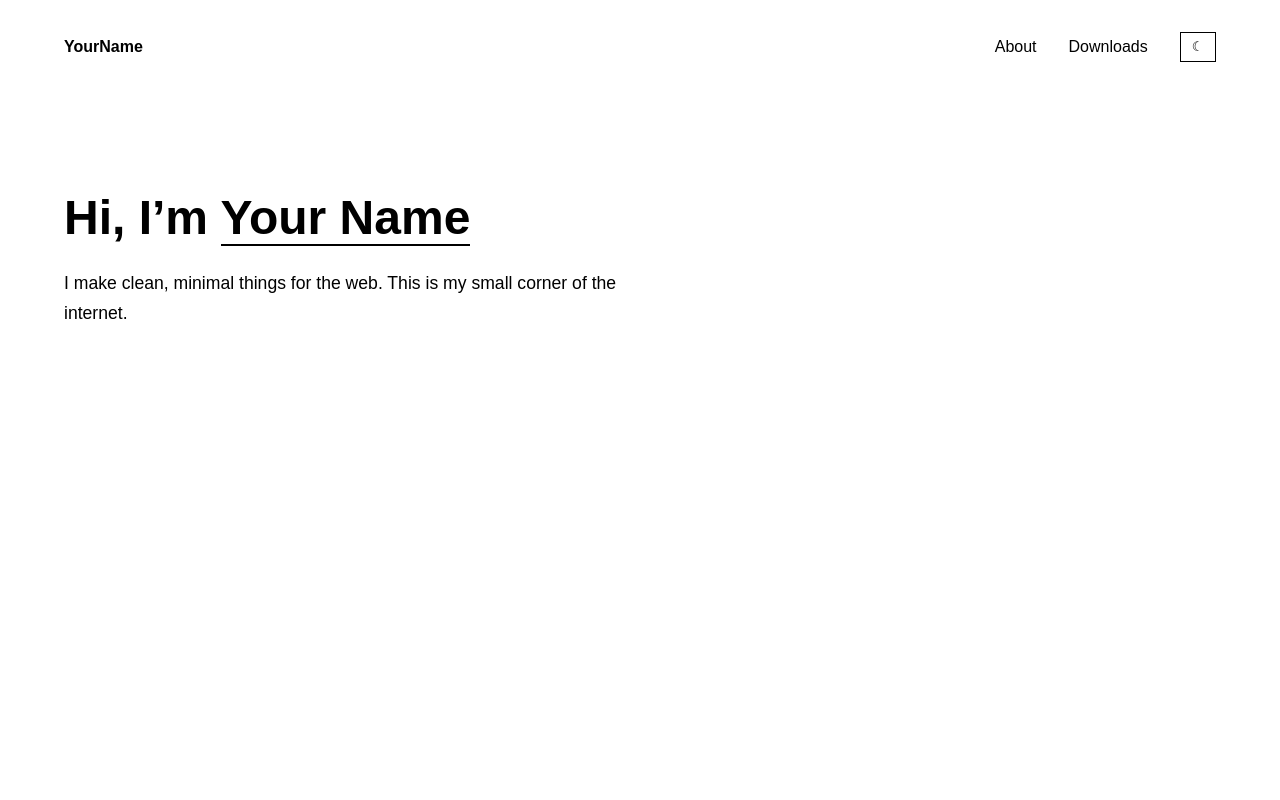
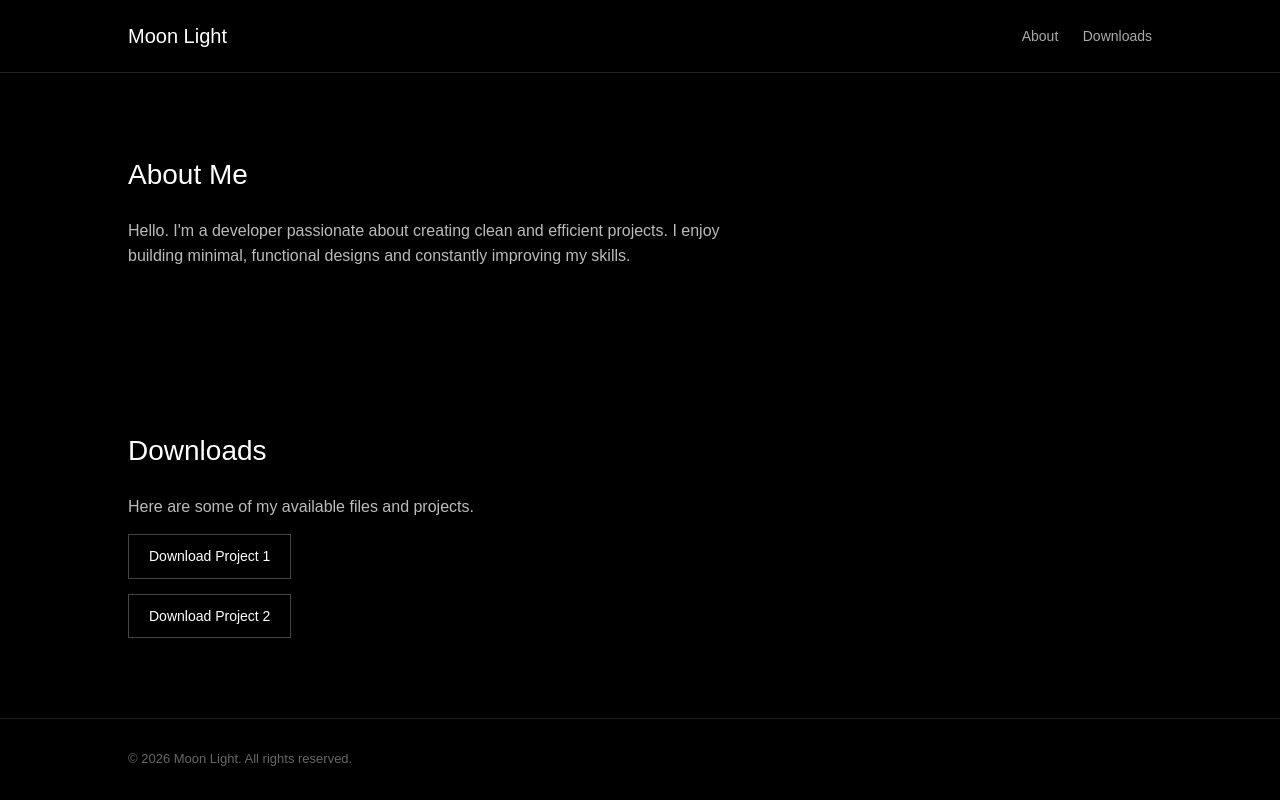
Before and after one commit to koruna-rZ/Website, a plain HTML site: page index.html in a window 1280 px wide. Drawn offline with Linux system fonts and the light colour scheme.

Commit message:
Update index.html

```diff
--- a/index.html
+++ b/index.html
@@ -1,33 +1,125 @@
 <!DOCTYPE html>
 <html lang="en">
 <head>
-  <meta charset="UTF-8">
-  <title>Your Name</title>
-  <link rel="stylesheet" href="style.css">
+    <meta charset="UTF-8">
+    <title>My Website</title>
+    <meta name="viewport" content="width=device-width, initial-scale=1.0">
+
+    <style>
+        /* Reset */
+        * {
+            margin: 0;
+            padding: 0;
+            box-sizing: border-box;
+            font-family: Arial, Helvetica, sans-serif;
+        }
+
+        body {
+            background-color: #000;
+            color: #fff;
+            line-height: 1.6;
+        }
+
+        header {
+            padding: 20px 10%;
+            border-bottom: 1px solid #222;
+            display: flex;
+            justify-content: space-between;
+            align-items: center;
+        }
+
+        header h1 {
+            font-size: 20px;
+            font-weight: 500;
+        }
+
+        nav a {
+            color: #aaa;
+            text-decoration: none;
+            margin-left: 20px;
+            font-size: 14px;
+            transition: 0.3s;
+        }
+
+        nav a:hover {
+            color: #fff;
+        }
+
+        section {
+            padding: 80px 10%;
+            max-width: 900px;
+        }
+
+        section h2 {
+            font-size: 28px;
+            margin-bottom: 20px;
+            font-weight: 500;
+        }
+
+        section p {
+            color: #bbb;
+            max-width: 600px;
+        }
+
+        .downloads a {
+            display: inline-block;
+            margin-top: 15px;
+            padding: 10px 20px;
+            border: 1px solid #444;
+            color: #fff;
+            text-decoration: none;
+            font-size: 14px;
+            transition: 0.3s;
+        }
+
+        .downloads a:hover {
+            background-color: #111;
+            border-color: #888;
+        }
+
+        footer {
+            padding: 30px 10%;
+            border-top: 1px solid #222;
+            color: #666;
+            font-size: 13px;
+        }
+
+        html {
+            scroll-behavior: smooth;
+        }
+    </style>
 </head>
-<body class="page">
+<body>
 
+<header>
+    <h1>Moon Light</h1>
+    <nav>
+        <a href="#about">About</a>
+        <a href="#downloads">Downloads</a>
+    </nav>
+</header>
 
+<section id="about">
+    <h2>About Me</h2>
+    <p>
+        Hello. I'm a developer passionate about creating clean and efficient projects.
+        I enjoy building minimal, functional designs and constantly improving my skills.
+    </p>
+</section>
 
+<section id="downloads" class="downloads">
+    <h2>Downloads</h2>
+    <p>
+        Here are some of my available files and projects.
+    </p>
 
-  <nav class="nav fade-down">
-    <a href="index.html" class="logo">YourName</a>
+    <a href="#">Download Project 1</a><br>
+    <a href="#">Download Project 2</a>
+</section>
 
-    <div class="nav-right">
-      <a href="index.html" class="active">About</a>
-      <a href="downloads.html">Downloads</a>
-      <button id="theme-toggle" aria-label="Toggle theme">☾</button>
-    </div>
-  </nav>
+<footer>
+    © 2026 Moon Light. All rights reserved.
+</footer>
 
-  <main class="hero fade-up">
-    <h1>Hi, I’m <span>Your Name</span></h1>
-    <p>
-      I make clean, minimal things for the web.
-      This is my small corner of the internet.
-    </p>
-  </main>
-
-  <script src="script.js"></script>
 </body>
 </html>
```
